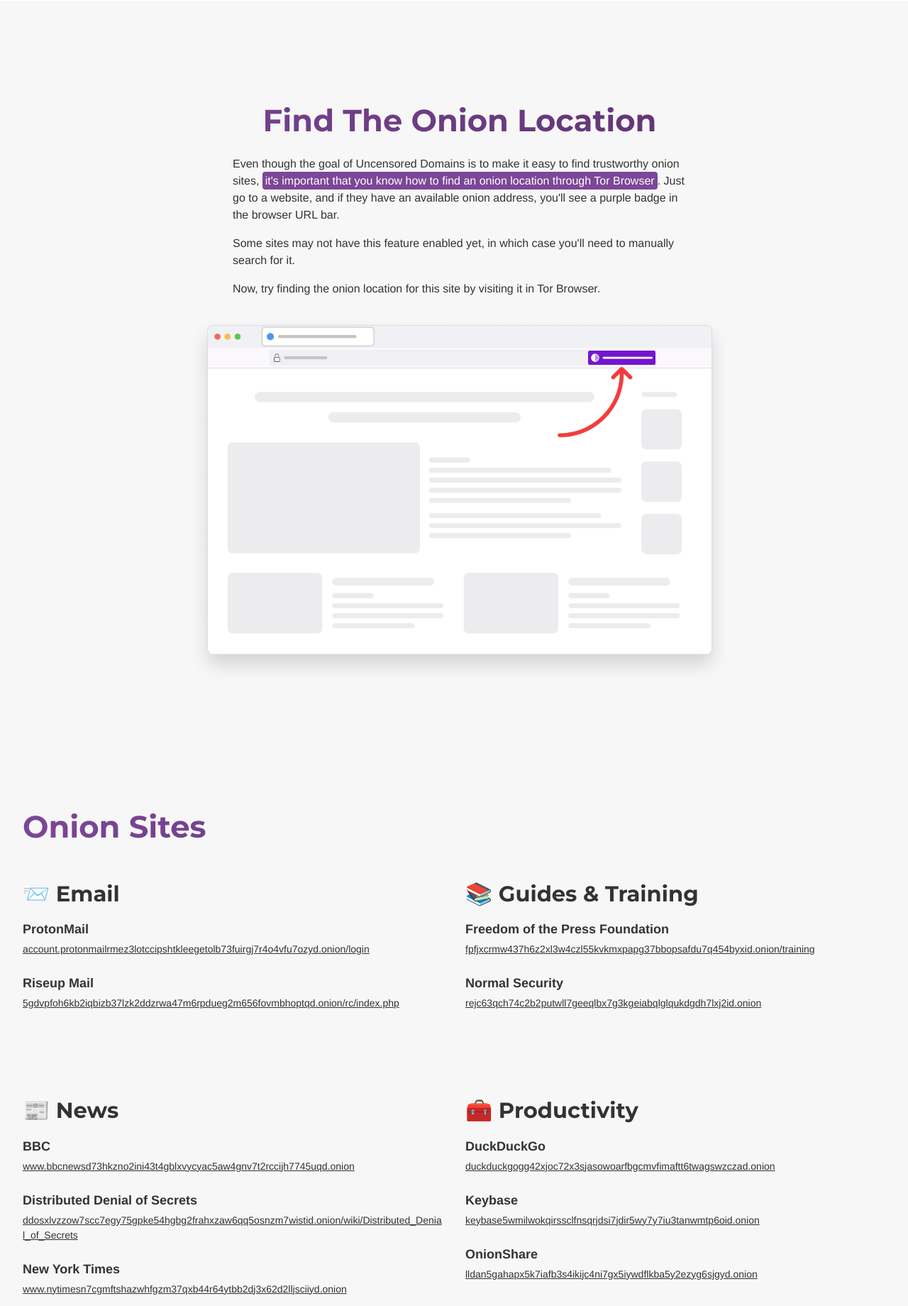
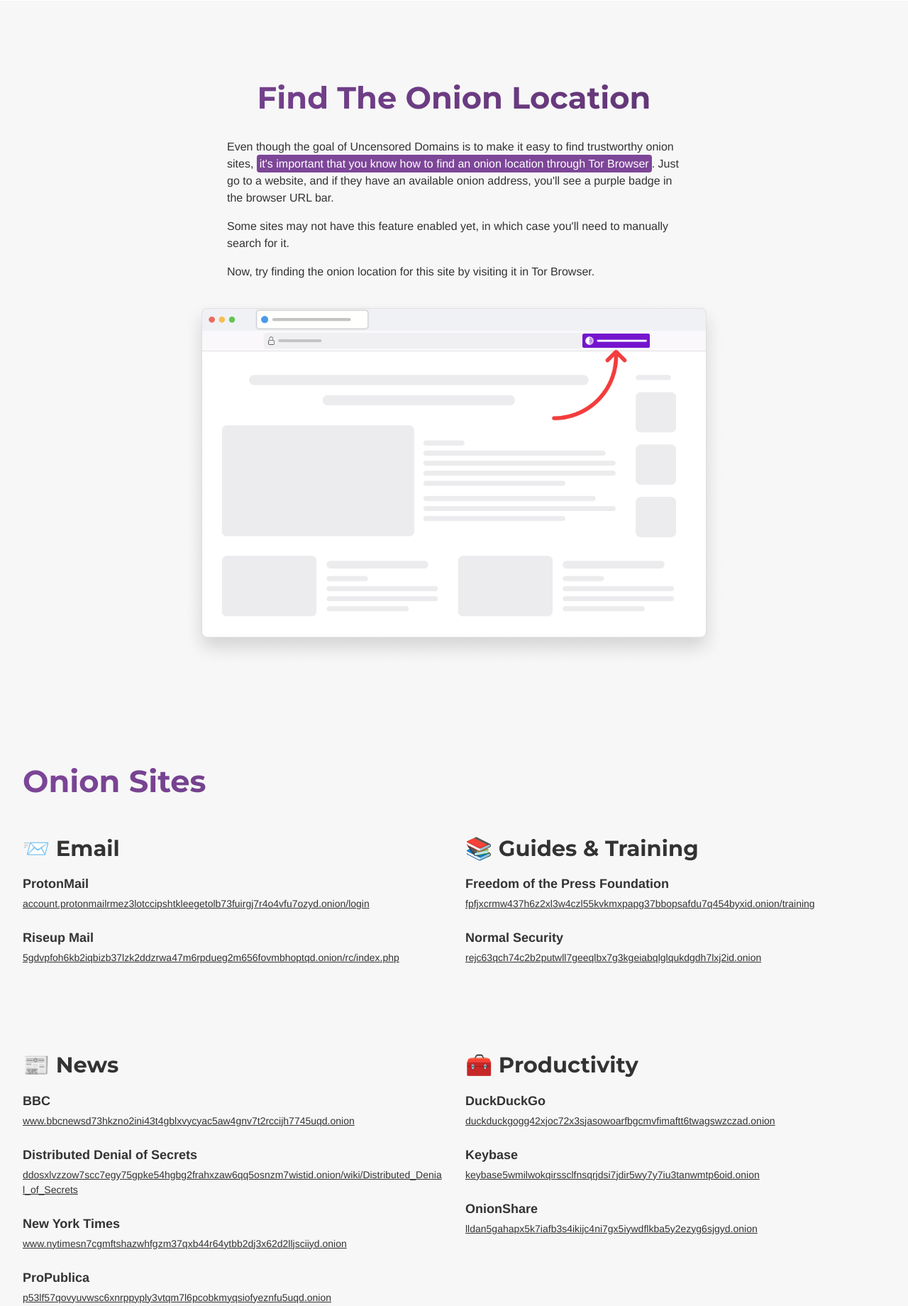
Before and after one commit to glenn-sorrentino/uncensoreddomains, a PHP site: page / in a window 1280 px wide. Shown: the part 799-2639 px from the top of the page at 71% size. Run offline with PHP 8.4, Linux system fonts and the light colour scheme.

Commit message:
centered content mod

```diff
--- a/css/style.css
+++ b/css/style.css
@@ -11,18 +11,9 @@
 
 }
 
-#howto p {
-  margin-left: auto;
-  margin-right: auto;
-}
-
 #howto img {
   max-width: 768px;
-  margin: var(--spacing-base) auto 0 auto;
-}
-
-#howto h3 {
-  margin-bottom: var(--spacing-medium);
+  margin: var(--spacing-medium) auto 0 auto;
 }
 
 .groupRow .description {
@@ -31,6 +22,15 @@
 
 .center .description {
   text-align: center;
+  margin-top: 0;
+}
+
+.center .description:only-of-type {
+  text-align: left;
+}
+
+.center .description p {
+  margin: var(--spacing-base) auto 0 auto;
 }
 
 .description ul {
--- a/index.html
+++ b/index.html
@@ -53,15 +53,13 @@ W3C/WHATWG Standards, etc - please consider contributing 🙏 -->
 		</section>
 
 		<section id="howto">
-			<div class="wrapper">
-				<div class="groupRow">
-					<div class="description center">
-						<h3>Find The Onion Location</h3>
-						<p>Even though the goal of Uncensored Domains is to make it easy to find trustworthy onion sites, <span class="highlight">it's important that you know how to find an onion location through Tor Browser</span>. Just go to a website, and if they have an available onion address, you'll see a purple badge in the browser URL bar.</p>
-						<p>Some sites may not have this feature enabled yet, in which case you'll need to manually search for it.</p>
-						<p>Now, try finding the onion location for this site by visiting it in Tor&nbsp;Browser.</p>
-						<img src="assets/images/badge.png" alt="Look for the badge in the URL bar.">
-					</div>
+			<div class="wrapper center">
+				<h3>Find The Onion Location</h3>
+				<div class="description">
+					<p>Even though the goal of Uncensored Domains is to make it easy to find trustworthy onion sites, <span class="highlight">it's important that you know how to find an onion location through Tor Browser</span>. Just go to a website, and if they have an available onion address, you'll see a purple badge in the browser URL bar.</p>
+					<p>Some sites may not have this feature enabled yet, in which case you'll need to manually search for it.</p>
+					<p>Now, try finding the onion location for this site by visiting it in Tor&nbsp;Browser.</p>
+					<img src="assets/images/badge.png" alt="Look for the badge in the URL bar.">
 				</div>
 			</div>
 		</section>
@@ -123,6 +121,7 @@ W3C/WHATWG Standards, etc - please consider contributing 🙏 -->
 				</div>
 			</div>
 		</section>
+
 		<section id="criteria">
 			<div class="wrapper center">
 				<h3>How are sites selected?</h3>
@@ -142,6 +141,13 @@ W3C/WHATWG Standards, etc - please consider contributing 🙏 -->
 				</div>
 			</div>
 		</section>
+
+		<section id="criteria">
+			<div class="wrapper center">
+				<h3>Want even more?</h3>
+					<div class="description">
+						<p>This is a small selection of sites, but much more are available. <a href="https://github.com/alecmuffett/real-world-onion-sites" target="_blank" rel="noopener noreferrer">Check out this extensive list of onion sites curated by Alex Muffet</a>.</p>
+					</div>
 			</div>
 		</section>
 	</div>
```
